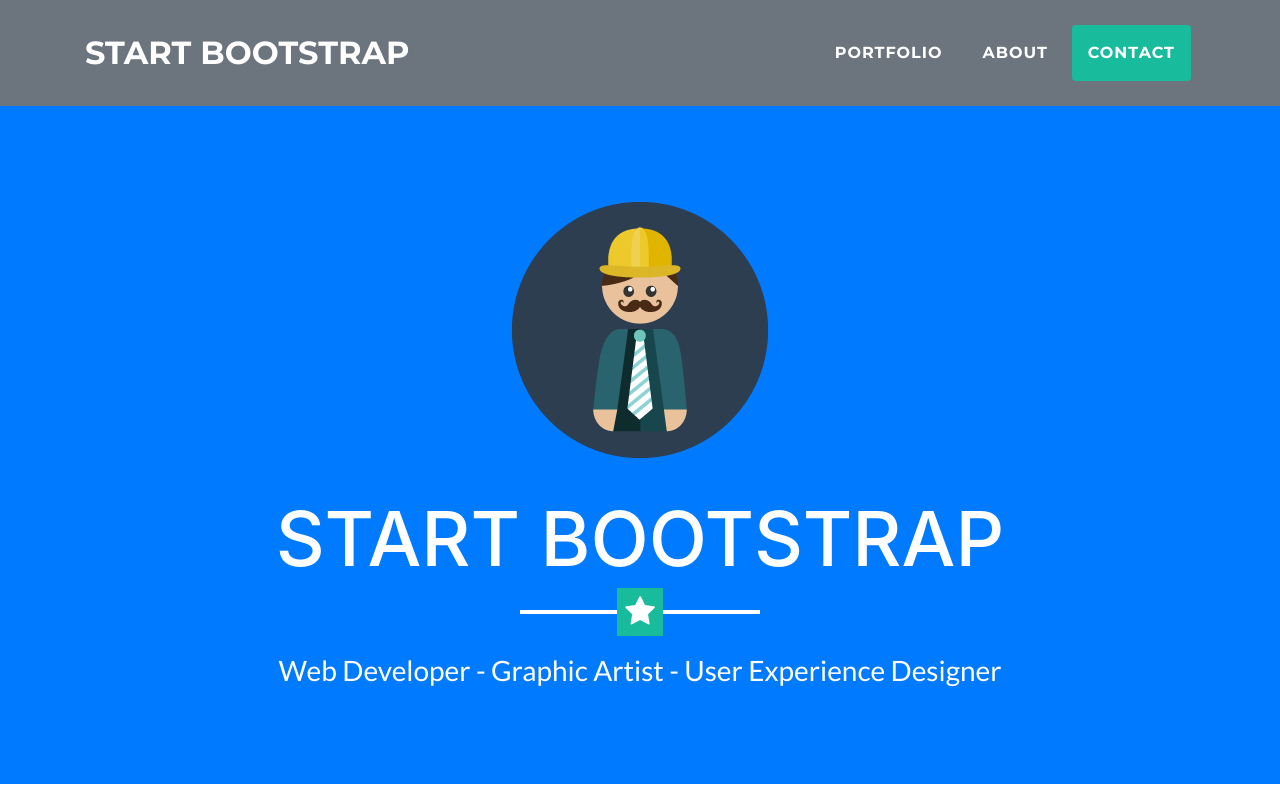
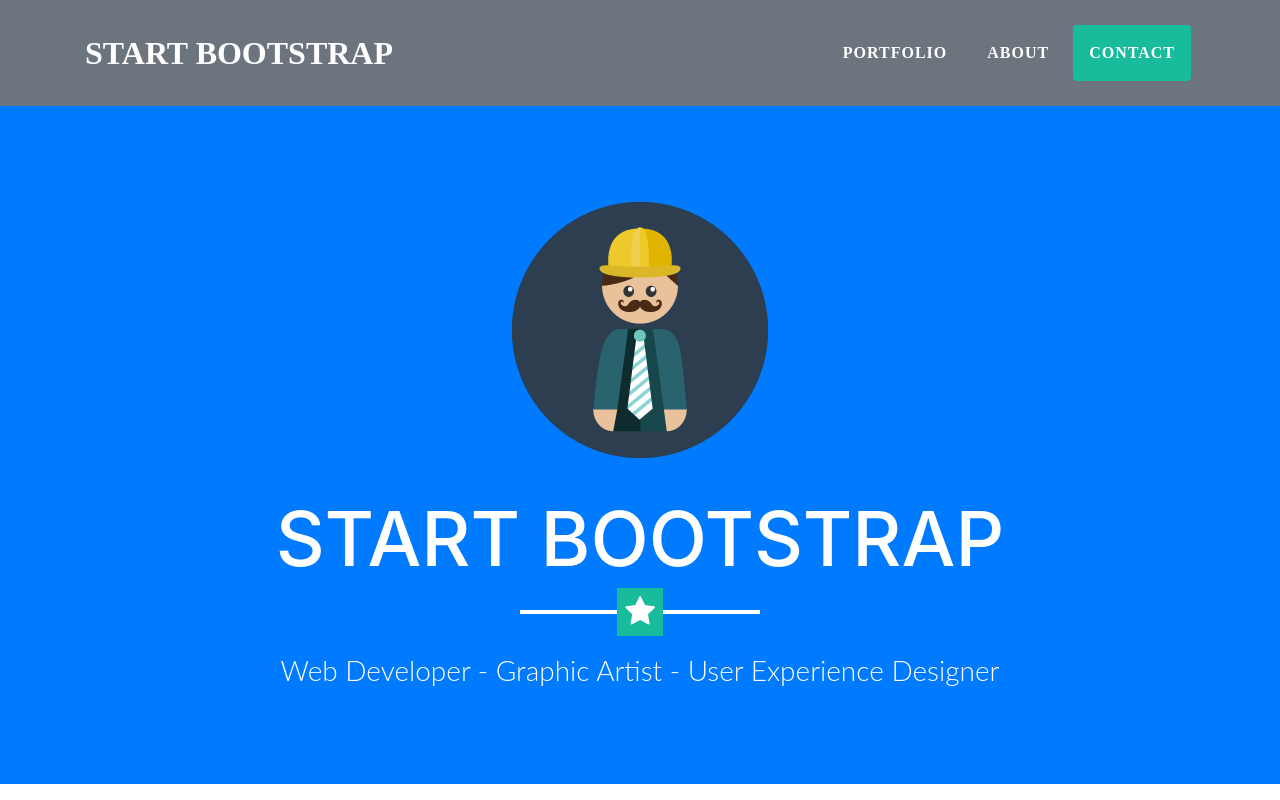
Before and after one commit to nualartlee/plc-ninja, a website with bundled scripts: page www/original-template/index.html in a window 1280 px wide. Shown: the top 800 px of the page. Built offline with nearby package versions, Linux system fonts and the light colour scheme.

Commit message:
Removing google fonts
On branch development
Your branch is up to date with 'origin/development'.

Changes committed:

	modified:   www/original-template/index.html

```diff
--- a/www/original-template/index.html
+++ b/www/original-template/index.html
@@ -15,8 +15,8 @@
 
     <!-- Custom fonts for this template -->
     <link href="vendor/font-awesome/css/font-awesome.min.css" rel="stylesheet" type="text/css">
-    <link href="https://fonts.googleapis.com/css?family=Montserrat:400,700" rel="stylesheet" type="text/css">
-    <link href="https://fonts.googleapis.com/css?family=Lato:400,700,400italic,700italic" rel="stylesheet" type="text/css">
+<!--    <link href="https://fonts.googleapis.com/css?family=Montserrat:400,700" rel="stylesheet" type="text/css">
+    <link href="https://fonts.googleapis.com/css?family=Lato:400,700,400italic,700italic" rel="stylesheet" type="text/css">-->
 
     <!-- Plugin CSS -->
     <link href="vendor/magnific-popup/magnific-popup.css" rel="stylesheet" type="text/css">
```
